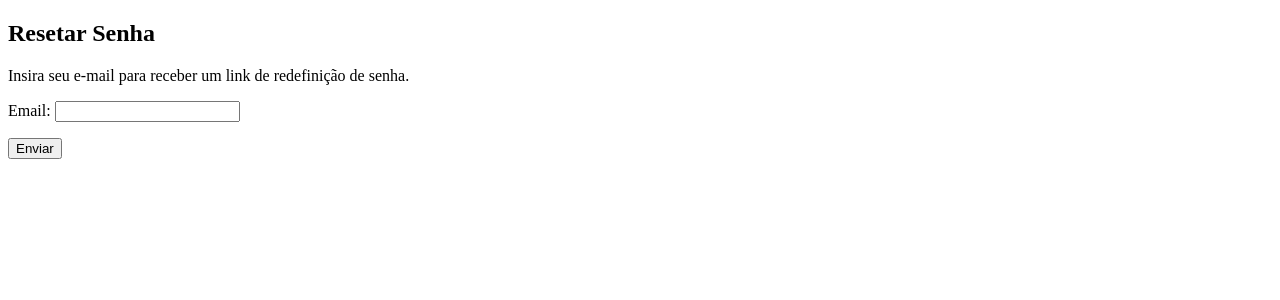
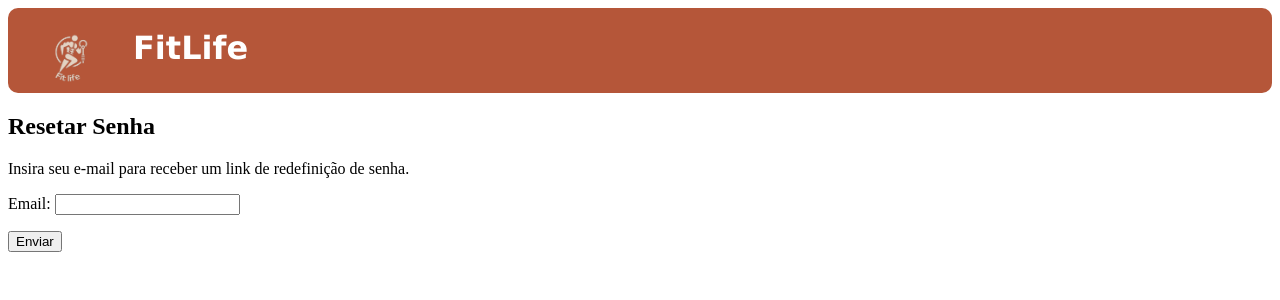
Before and after one commit to RafaelSartorio/Academia-FitLife, a Django app: page /reset_password/ in a window 1280 px wide. Shown: the top 300 px of the page. Run offline with Django 5.2, Linux system fonts and the light colour scheme.

Commit message:
Atualizando o trabalho

```diff
--- a/Academia/FitLife/static/css/styles.css
+++ b/Academia/FitLife/static/css/styles.css
@@ -1,3 +1,39 @@
 .principal{
   background-color:rgb(181, 86, 57);
 }
+
+.navbar{
+  background-color:rgb(181, 86, 57);
+  overflow: hidden;
+  width: auto;
+  height: 85px;
+  border-radius: 10px;
+}
+
+.navbar h1{
+  color: white;
+  font-family: Verdana, Geneva, Tahoma, sans-serif;
+  font-size: auto;
+  height: 50%;
+}
+
+.navbar img{
+  width: 125px;
+  height: auto;
+  float: left;
+  filter: invert(100%);
+}
+
+head{
+  height: 100px;
+
+}
+
+.navbar botão{
+  margin-right: 0px;
+}
+
+
+.but{
+  color: pink;
+}
--- a/Academia/FitLife/templates/includes/header.html
+++ b/Academia/FitLife/templates/includes/header.html
@@ -4,3 +4,9 @@
 <meta name="viewport" content="width=device-width, initial-scale=1.0">
 <title>{{ title }}</title>
 <link rel="stylesheet" type="text/css" href="{% static 'css/styles.css' %}">
+
+<div class="navbar">
+    <img src="{%static 'imagens/logo.png'%}" alt="imagem da logo da acdemia">
+    <h1>FitLife</h1>
+
+</div>
--- a/Academia/FitLife/templates/main.html
+++ b/Academia/FitLife/templates/main.html
@@ -1,10 +1,8 @@
 {% extends "head.html" %}
 
 {% block content %}
-    <div class="principal">
-    <h1 class="Main">ACADEMIA É SAÚDE!</h1>
-    </div>
 
+<br>
     <a href="perfil" class='but'>
         <button type="button">Acesse o seu perfil</button>
     </a>
```
Also changed, not shown: Academia/FitLife/db.sqlite3, Academia/FitLife/static/imagens/logo.png (added).
